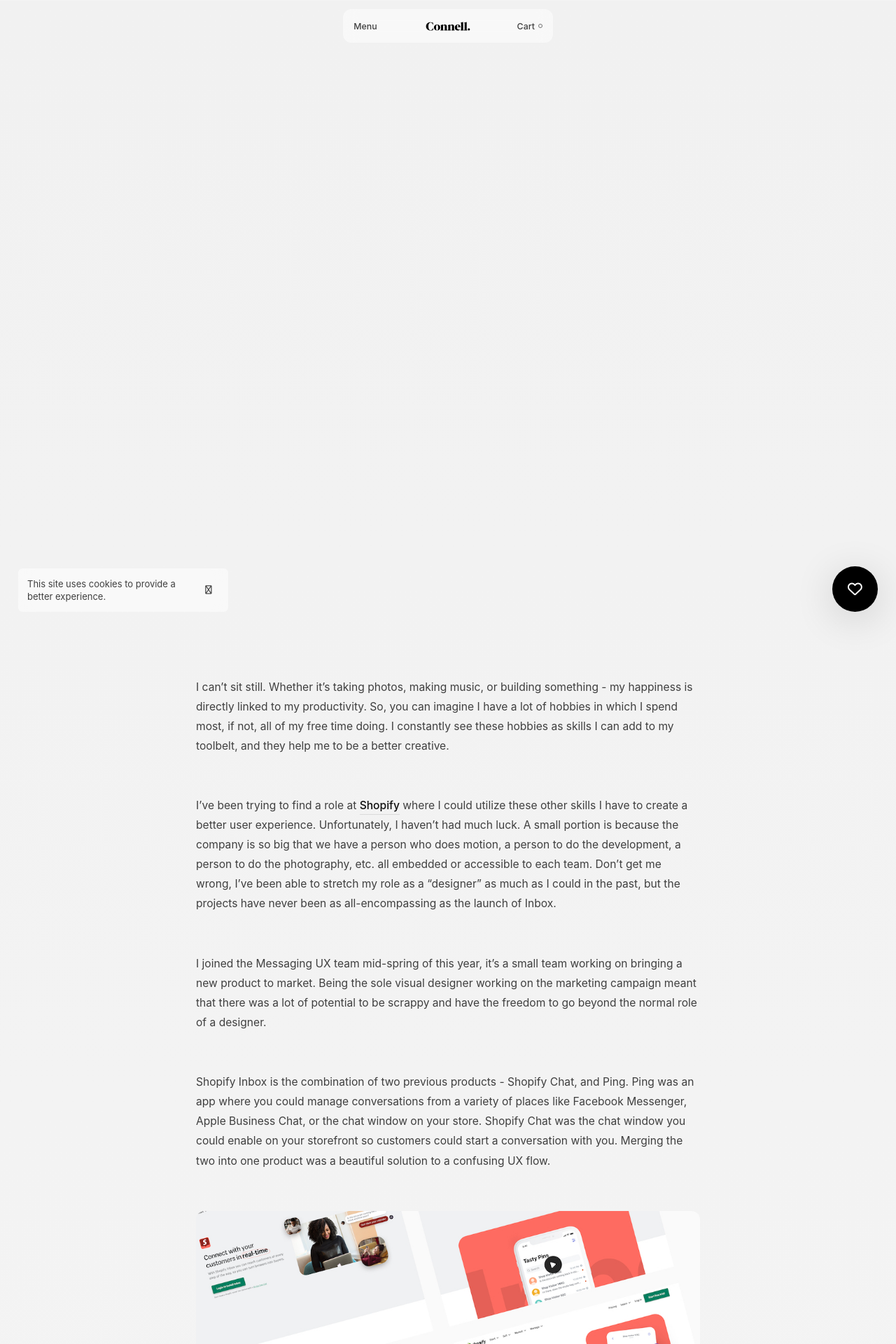
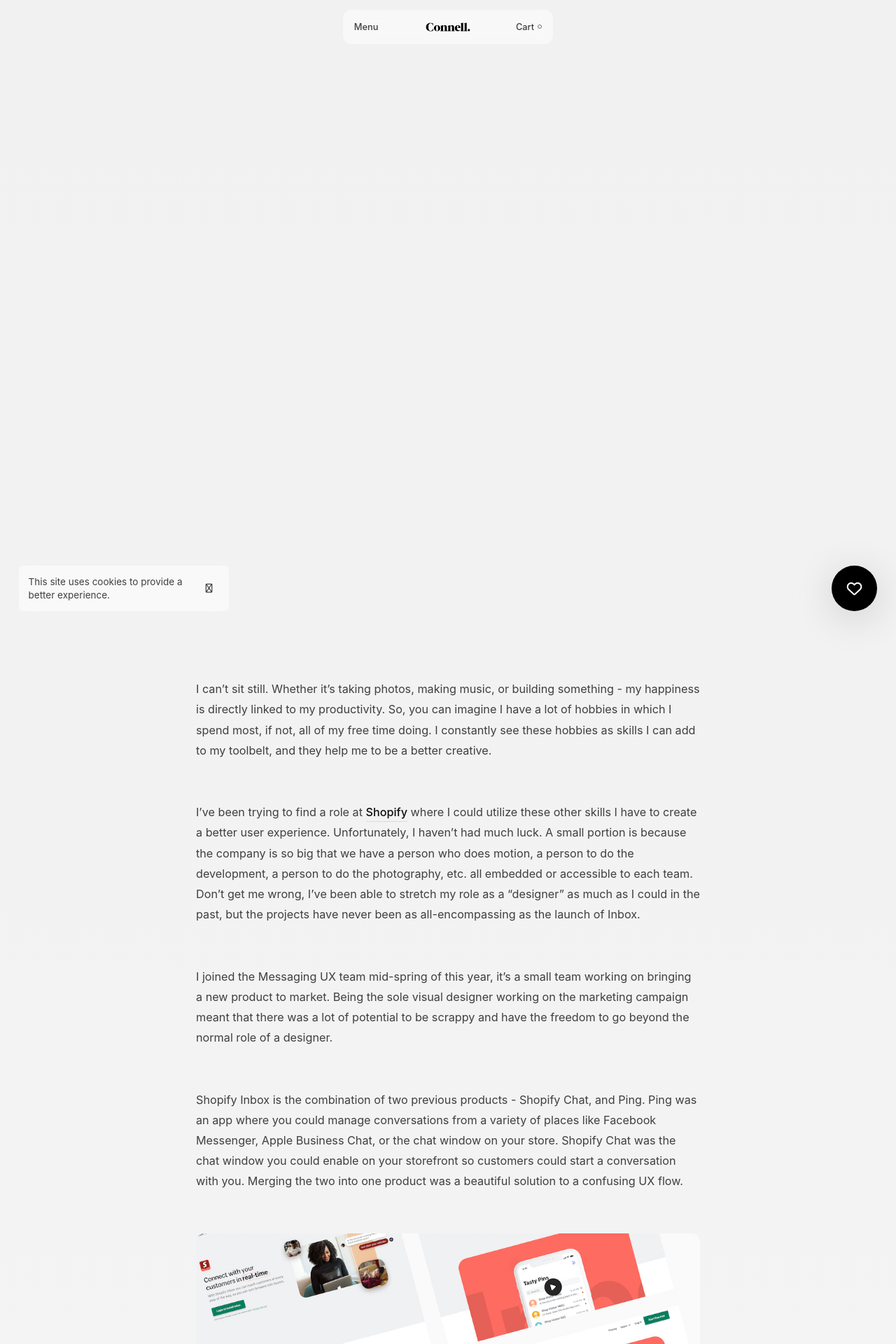
Before and after one commit to connellmccarthy/connellmccarthy.github.io, a Jekyll site: the page built from _article/inbox.md, in a window 1280 px wide. Shown: the top 1920 px of the page at 70% size. Built offline with Jekyll 4.4.1, drawn with Linux system fonts in a browser that asks for light colours; nearby versions of some CDN libraries; comment, search, counter and statistics services are not loaded.

Commit message:
Minor font increase

```diff
--- a/_sass/article.scss
+++ b/_sass/article.scss
@@ -11,7 +11,7 @@
     gap: $gutter;
 
     .thumbnail {
-      background: $color-grey;
+      background: darken($color-grey, 5);
       width: 100%;
       height: 100%;
       border-radius: $border-radius-large * 2;
@@ -466,7 +466,8 @@
   }
 }
 .section.article_heading {
-  margin-top: 10em !important;
+  margin-top: 8em !important;
+  font-size: 1.4em;
 }
 .section.credits {
   background: $color-grey-light;
@@ -476,6 +477,7 @@
 
   .heading {
     padding: 1em 2em;
+    border-bottom: 1px solid $color-border;
 
     @media screen and (max-width: $break-mobile) {
       padding: 0.5em 1em;
--- a/_sass/structure.scss
+++ b/_sass/structure.scss
@@ -108,7 +108,7 @@
   background: $color-white;
   color: $color-ink;
   font-family: $font-family;
-  font-size: 13px;
+  font-size: 13.5px;
   scrollbar-face-color: $color-blue;
   background: linear-gradient(180deg, #f1f1f1 0%, #FFFFFF 100%);
 
```
